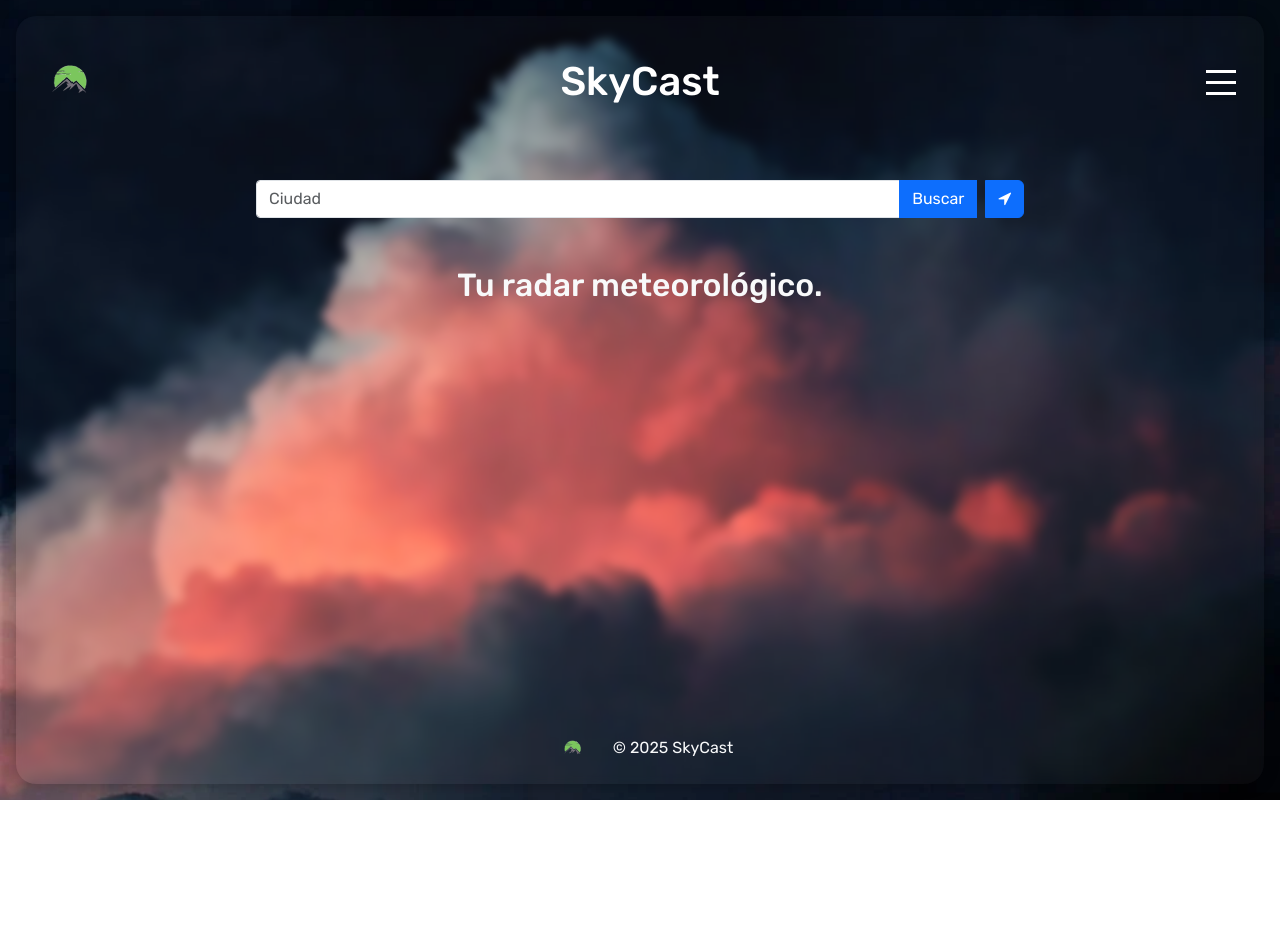
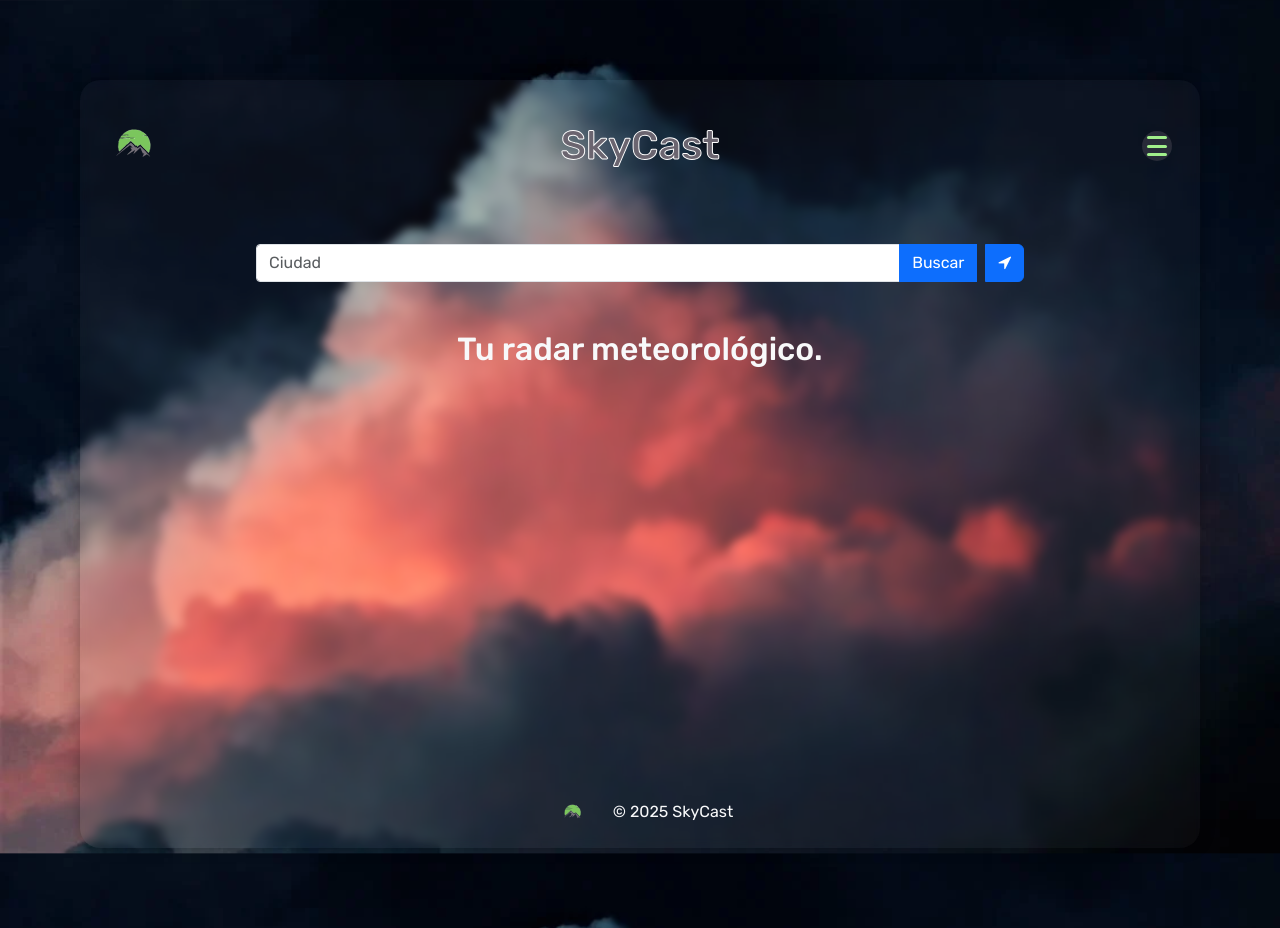
Before and after one commit to Albertosanmar/Clima-app, a React (Create React App) app: page / in a window 1280 px wide. Before the commit the page ends 800 px from the top, so only its background shows below. Built offline with nearby package versions, Linux system fonts and the light colour scheme.

Commit message:
estilos actualizados

```diff
--- a/src/assets/css/App.css
+++ b/src/assets/css/App.css
@@ -33,7 +33,7 @@ html, body {
   display: flex;
   flex-direction: column;
   justify-content: space-between;
-  margin: 1rem;
+  margin: 5rem;
   border-radius: 20px;
   overflow: hidden;
   box-shadow: 0 0 15px rgba(0, 0, 0, 0.3);
@@ -62,28 +62,50 @@ html, body {
   top: 50%;
   left: 50%;
   transform: translate(-50%, -50%);
-  color: white;
+  color: rgba(107, 101, 112, 1);
   font-size: 2.5rem;
   margin: 0;
   white-space: nowrap;
   z-index: 1;
+  -webkit-text-stroke: 1px white;
+  text-stroke: 2px white; /* Para navegadores que no son WebKit */
 }
 
-/* HAMBURGER */
 .hamburger-btn {
   display: flex;
   flex-direction: column;
-  justify-content: space-between;
-  width: 30px;
-  height: 25px;
+  justify-content: space-between; /* Distribuye las líneas con espacio entre ellas */
+  align-items: center;
+  width: 30px; /* Tamaño del botón reducido */
+  height: 30px; /* Asegura que el botón siga siendo un círculo perfecto */
   border: none;
-  background: transparent;
+  background-color: rgba(107, 101, 112, 0.3); /* Color sólido de fondo */
+  border-radius: 50%; /* Redondeo completo */
+  padding: 5px; /* Añadido para que las líneas no toquen el borde */
+  cursor: pointer; /* Aparece el puntero al pasar el mouse sobre el botón */
+  transition: background-color 0.3s ease, transform 0.3s ease; /* Transiciones suaves */
 }
 
 .hamburger-line {
-  height: 3px;
-  background-color: white;
-  width: 100%;
+  width: 20px; /* Tamaño más pequeño de las líneas */
+  height: 3px; /* Grosor reducido de las líneas */
+  background-color: #A1EF8B; /* Color de las líneas */
+  border-radius: 10px; /* Bordes redondeados */
+  transition: transform 0.3s ease; /* Transición suave para el cambio de estado */
+}
+
+/* Aumenta el espacio entre las líneas */
+.hamburger-btn {
+  gap: 5px; /* Espacio de separación entre las líneas (ajustado para que no toquen el borde) */
+}
+
+.hamburger-btn:hover {
+  background-color: rgba(83, 89, 95, 0.95); /* Cambia el fondo cuando se pasa el cursor */
+  transform: scale(1.1); /* Aumenta ligeramente el tamaño del botón */
+}
+
+.hamburger-btn:active {
+  transform: scale(0.95); /* Efecto de contracción cuando se hace clic */
 }
 
 /* MODAL */
@@ -116,7 +138,6 @@ html, body {
   border-radius: 50%;
   background-color: #A1EF8B; ;
   border: none;
-  margin-right: 1.5rem;
   margin-top: 1.8rem;
 }
 
@@ -178,6 +199,13 @@ html, body {
   border-bottom-left-radius: 0.25rem;
 }
 
+.loading-spinner {
+  margin-top: 10px;
+  text-align: center;
+  font-size: 1rem;
+  color: #666;
+}
+
 /* SPINNER */
 .spinner-overlay {
   height: 100vh;
@@ -224,6 +252,26 @@ html, body {
 .temp {
   font-size: 1.2rem;
 
+}
+
+.fa-thermometer-full{
+  color: #A1EF8B;
+}
+
+.fa-snowflake-o{
+  color: #A1EF8B;
+}
+
+.fa-thermometer-half{
+  color: #A1EF8B;
+}
+
+.fa-tint{
+  color: #A1EF8B;
+}
+
+.fa-flag{
+  color: #A1EF8B;
 }
 
 .card {
@@ -283,4 +331,9 @@ body::before {
     width: 80%;
     padding: 1rem;
   }
+
+  .app-wrapper {
+    margin: 1.2rem;
+  }
+
 }
--- a/src/components/Card.js
+++ b/src/components/Card.js
@@ -2,11 +2,7 @@ import React from 'react';
 import Spinner from './Spinner';
 
 const Card = ({loadingData, showData, weather, forecast}) => {
-    const today = new Date();
-    const day = today.getDate();
-    const month = today.getMonth() + 1;
-    const year = today.getFullYear();
-    const date = `${day}/${month}/${year}`;
+
 
     let url = "";
     let iconUrl = "";
@@ -42,21 +38,18 @@ const Card = ({loadingData, showData, weather, forecast}) => {
                                 <h3 className="card-title">Condiciones Actuales</h3>
                             </div>
                             <div className="row">
-                                <div className="col mt-3">
-                                    <p className="card-text">{date}</p>
+                                <div className="col mt-5">
                                     <h1 className="card-text fs-1">{weather.name}</h1>
-                                    <h1 className="card-text fs-1">
-                                        <img src={iconUrl} alt="icon" className="card-icon"/>
-                                        {(weather.main.temp - 273.15).toFixed(1)}ºC
-                                    </h1>
+                                    <h1 className="card-text fs-1"><img src={iconUrl} alt="icon" className="card-icon"/>{(weather.main.temp - 273.15).toFixed(1)}ºC</h1>
                                 </div>
                                 <div className="col py-3">
-                                    <p className="card-text">Max: {(weather.main.temp_max - 273.15).toFixed(1)}ºC</p>
-                                    <p className="card-text">Min: {(weather.main.temp_min - 273.15).toFixed(1)}ºC</p>
-                                    <p className="card-text">Sensación: {(weather.main.feels_like - 273.15).toFixed(1)}ºC</p>
-                                    <p className="card-text">Humedad: {weather.main.humidity}%</p>
-                                    <p className="card-text">Viento: {weather.wind.speed}m/s</p>
+                                    <p className="card-text"><i className="fa fa-thermometer-full me-2" aria-hidden="true"></i>: {(weather.main.temp_max - 273.15).toFixed(1)}ºC</p>
+                                    <p className="card-text"><i className="fa fa-snowflake-o me-2" aria-hidden="true"></i>: {(weather.main.temp_min - 273.15).toFixed(1)}ºC</p>
+                                    <p className="card-text"><i className="fa fa-thermometer-half me-2" aria-hidden="true"></i>: {(weather.main.feels_like - 273.15).toFixed(1)}º </p>
+                                    <p className="card-text"><i className="fa fa-tint me-2" aria-hidden="true"></i>: {weather.main.humidity}%</p>
+                                    <p className="card-text"><i className="fa fa-flag me-2" aria-hidden="true"></i>: {weather.wind.speed}m/s</p>
                                 </div>
+
                             </div>
                         </div>
                         <div className="card card-custom mb-3 mx-auto">
@@ -66,26 +59,20 @@ const Card = ({loadingData, showData, weather, forecast}) => {
                                 </div>
                                 <div className="col">
                                     <div className="row mt-4">
-                                        <div className="col fs-3">
-                                            <p>{forecastDate3}h</p>
-                                            <p className="description">
-                                                <img src={iconUrl3} alt="icon" />
-                                            </p>
-                                            <p className="temp">{(forecast.list[1].main.temp - 273.15).toFixed(1)}ºC</p>
+                                        <div className="col">
+                                            <p className="fs-4">{forecastDate3}h</p>
+                                            <p className="description"><img src={iconUrl3} alt="icon" /></p>
+                                            <p className="temp"><i className="fa fa-thermometer-half me-2" aria-hidden="true"></i>{(forecast.list[1].main.temp - 273.15).toFixed(1)}ºC</p>
                                         </div>
                                         <div className="col fs-3">
-                                            <p>{forecastDate6}h</p>
-                                            <p className="description">
-                                                <img src={iconUrl6} alt="icon" />
-                                            </p>
-                                            <p className="temp">{(forecast.list[2].main.temp - 273.15).toFixed(1)}ºC</p>
+                                            <p className="fs-4">{forecastDate6}h</p>
+                                            <p className="description"><img src={iconUrl6} alt="icon" /></p>
+                                            <p className="temp"><i className="fa fa-thermometer-half me-2" aria-hidden="true"></i>{(forecast.list[2].main.temp - 273.15).toFixed(1)}ºC</p>
                                         </div>
                                         <div className="col fs-3">
-                                            <p>{forecastDate9}h</p>
-                                            <p className="description">
-                                                <img src={iconUrl9} alt="icon" />
-                                            </p>
-                                            <p className="temp">{(forecast.list[3].main.temp - 273.15).toFixed(1)}ºC</p>
+                                            <p className="fs-4">{forecastDate9}h</p>
+                                            <p className="description"><img src={iconUrl9} alt="icon" /></p>
+                                            <p className="temp"><i className="fa fa-thermometer-half me-2" aria-hidden="true"></i>{(forecast.list[3].main.temp - 273.15).toFixed(1)}ºC</p>
                                         </div>
                                     </div>
                                 </div>
--- a/src/components/ClimaPanel.js
+++ b/src/components/ClimaPanel.js
@@ -112,10 +112,7 @@ const ClimaPanel = () => {
     return (
         <React.Fragment>
             {weather.weather && weather.weather[0] && (
-            <Background description={weather.weather[0].description} />
-)}
-
-
+            <Background description={weather.weather[0].description} />)}
             <Form newLocation={getLocation} />
             <Card showData={show} loadingData={loading} weather={weather} forecast={forecast} />
             <ExtendedForecastCard forecast={forecast} showData={show} />
--- a/src/components/ExtendedForecastCard.js
+++ b/src/components/ExtendedForecastCard.js
@@ -41,17 +41,17 @@ const ExtendedForecastCard = ({ forecast, showData }) => {
                                         <div className="col">
                                             <p>{forecastDate24}h</p>
                                             <p className="description"><img src={iconUrl24} alt="icon"/></p>
-                                            <p className="temp">{(forecast.list[8].main.temp - 273.15).toFixed(1)}ºC</p>
+                                            <p className="temp"><i className="fa fa-thermometer-half me-2" aria-hidden="true"></i>{(forecast.list[8].main.temp - 273.15).toFixed(1)}ºC</p>
                                         </div>
                                         <div className="col">
                                             <p>{forecastDate48}h</p>
                                             <p className="description"><img src={iconUrl48} alt="icon"/></p>
-                                            <p className="temp">{(forecast.list[16].main.temp - 273.15).toFixed(1)}ºC</p>
+                                            <p className="temp"><i className="fa fa-thermometer-half me-2" aria-hidden="true"></i>{(forecast.list[16].main.temp - 273.15).toFixed(1)}ºC</p>
                                         </div>
                                         <div className="col">
                                             <p>{forecastDate72}h</p>
                                             <p className="description"><img src={iconUrl72} alt="icon"/></p>
-                                            <p className="temp">{(forecast.list[24].main.temp - 273.15).toFixed(1)}ºC</p>
+                                            <p className="temp"><i className="fa fa-thermometer-half me-2" aria-hidden="true"></i>{(forecast.list[24].main.temp - 273.15).toFixed(1)}ºC</p>
                                         </div>
 
 
--- a/src/components/NavBar.js
+++ b/src/components/NavBar.js
@@ -40,9 +40,11 @@ const NavBar = () => {
                     <button
                         onClick={toggleModal}
                         className="close-btn"
+                        aria-label="Cerrar"
                     >
-                        ×
+                        <i className="fa fa-times" aria-hidden="true"></i>
                     </button>
+
 
                     <div className="mt-5 me-auto ms-4">
                         {!showAbout ? (
```
Also changed, not shown: src/components/Form.js (line endings or trailing spaces).
